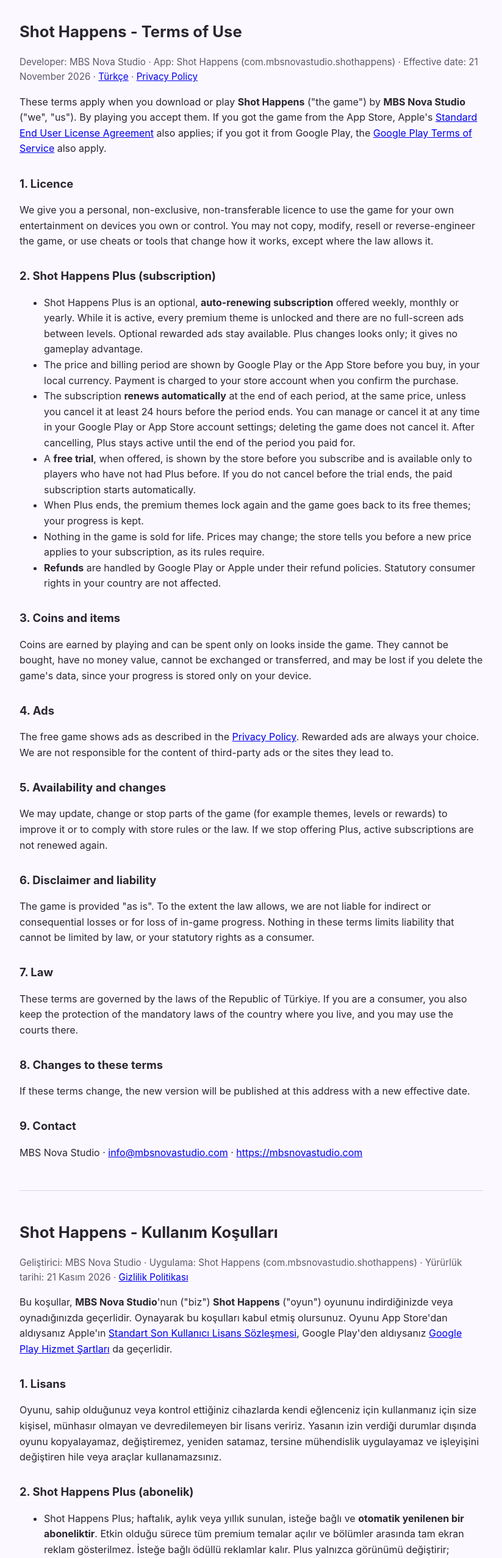
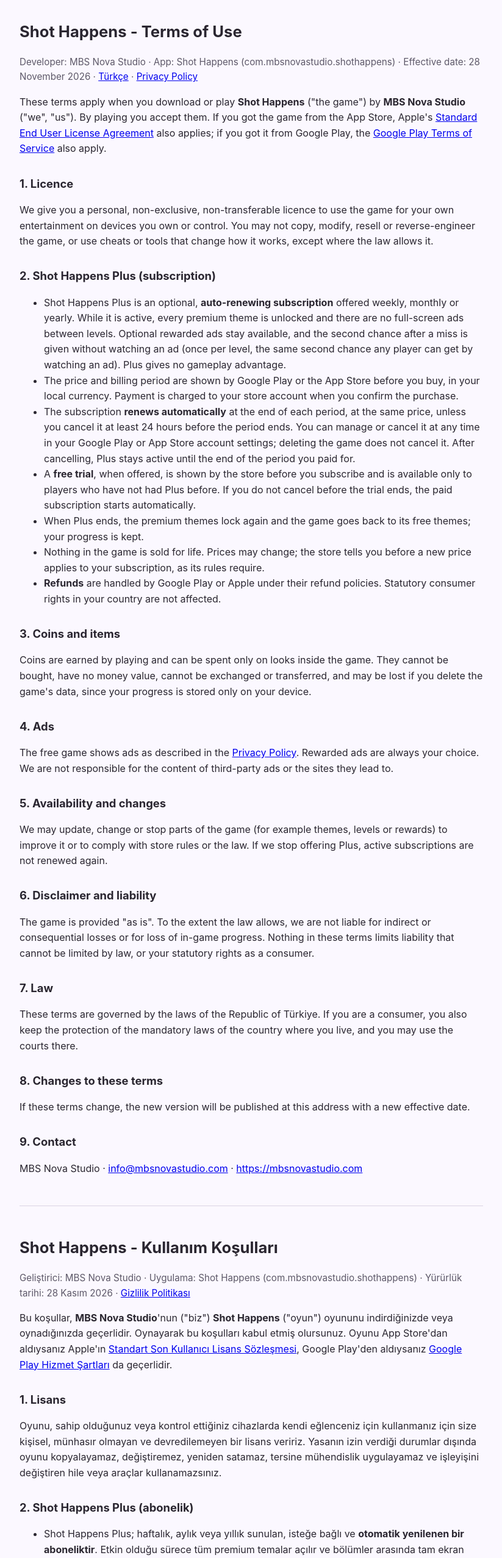
Before and after one commit to mbsnovastudio/mbsnovastudio.github.io, a plain HTML site: page shot-happens-terms/index.html in a window 1280 px wide. Shown: the top 2555 px of the page at 61% size, without its empty margins (228-1051 px from the left). Drawn offline with Linux system fonts and the light colour scheme.

Commit message:
Shot Happens privacy and terms (EN+TR): Plus second chance without an ad, no ad before the store's age answer
Co-Authored-By: Claude Opus 5.5 <noreply@anthropic.com>

```diff
--- a/shot-happens-terms/index.html
+++ b/shot-happens-terms/index.html
@@ -14,7 +14,7 @@
 </head>
 <body>
 <h1>Shot Happens - Terms of Use</h1>
-<p class="muted">Developer: MBS Nova Studio &middot; App: Shot Happens (com.mbsnovastudio.shothappens) &middot; Effective date: 21 November 2026
+<p class="muted">Developer: MBS Nova Studio &middot; App: Shot Happens (com.mbsnovastudio.shothappens) &middot; Effective date: 28 November 2026
 &middot; <a href="#tr">Türkçe</a> &middot; <a href="/shot-happens-privacy/">Privacy Policy</a></p>
 
 <p>These terms apply when you download or play <b>Shot Happens</b> ("the game") by <b>MBS Nova Studio</b> ("we", "us").
@@ -32,7 +32,8 @@ it works, except where the law allows it.</p>
 <ul>
   <li>Shot Happens Plus is an optional, <b>auto-renewing subscription</b> offered weekly, monthly or yearly. While it is
   active, every premium theme is unlocked and there are no full-screen ads between levels. Optional rewarded ads stay
-  available. Plus changes looks only; it gives no gameplay advantage.</li>
+  available, and the second chance after a miss is given without watching an ad (once per level, the same second chance
+  any player can get by watching an ad). Plus gives no gameplay advantage.</li>
   <li>The price and billing period are shown by Google Play or the App Store before you buy, in your local currency.
   Payment is charged to your store account when you confirm the purchase.</li>
   <li>The subscription <b>renews automatically</b> at the end of each period, at the same price, unless you cancel it at
@@ -80,7 +81,7 @@ the mandatory laws of the country where you live, and you may use the courts the
 <hr>
 
 <h1 id="tr">Shot Happens - Kullanım Koşulları</h1>
-<p class="muted">Geliştirici: MBS Nova Studio &middot; Uygulama: Shot Happens (com.mbsnovastudio.shothappens) &middot; Yürürlük tarihi: 21 Kasım 2026
+<p class="muted">Geliştirici: MBS Nova Studio &middot; Uygulama: Shot Happens (com.mbsnovastudio.shothappens) &middot; Yürürlük tarihi: 28 Kasım 2026
 &middot; <a href="/shot-happens-privacy/#tr">Gizlilik Politikası</a></p>
 
 <p>Bu koşullar, <b>MBS Nova Studio</b>'nun ("biz") <b>Shot Happens</b> ("oyun") oyununu indirdiğinizde veya oynadığınızda
@@ -97,7 +98,8 @@ satamaz, tersine mühendislik uygulayamaz ve işleyişini değiştiren hile veya
 <ul>
   <li>Shot Happens Plus; haftalık, aylık veya yıllık sunulan, isteğe bağlı ve <b>otomatik yenilenen bir aboneliktir</b>.
   Etkin olduğu sürece tüm premium temalar açılır ve bölümler arasında tam ekran reklam gösterilmez. İsteğe bağlı ödüllü
-  reklamlar kalır. Plus yalnızca görünümü değiştirir; oynanışta avantaj sağlamaz.</li>
+  reklamlar kalır; bir ıskadan sonraki ikinci şans reklam izlemeden verilir (bölüm başına bir kez; her oyuncunun reklam
+  izleyerek alabildiği ikinci şansın aynısı). Plus oynanışta avantaj sağlamaz.</li>
   <li>Fiyat ve faturalandırma dönemi, satın almadan önce Google Play veya App Store tarafından yerel para biriminizde
   gösterilir. Ödeme, satın almayı onayladığınızda mağaza hesabınızdan alınır.</li>
   <li>Abonelik, dönem bitmeden en az 24 saat önce iptal edilmezse her dönemin sonunda aynı fiyattan <b>otomatik olarak
```
Also changed, not shown: shot-happens-privacy/index.html (+7 -7 lines).
